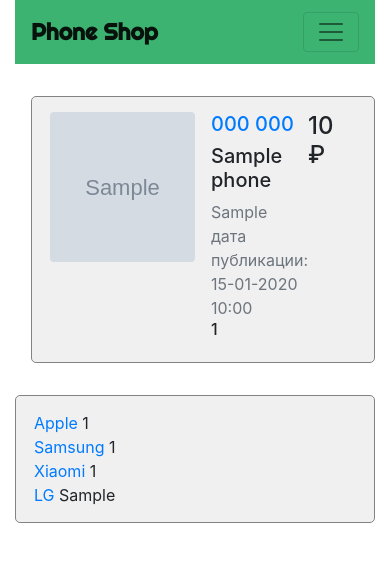
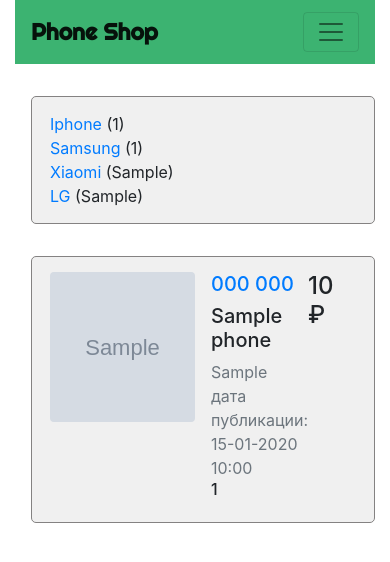
Before and after one commit to arqa96/Django, a Django app: template Django/NewProject/phone/templates/phone/home.html in a window 390 px wide. Shown: the top 562 px of the page. Run offline with Django 3.2, Linux system fonts and the light colour scheme; the template is opened without the code that fills it: most values are stand-ins (such as "Sample title", 1, 10 or a date in 2020); grey boxes marked "Sample" are stand-in pictures; some libraries are stand-ins or nearby versions.

Commit message:
added ListView at phone/views.py

```diff
--- a/Django/NewProject/phone/static/phone/main.css
+++ b/Django/NewProject/phone/static/phone/main.css
@@ -23,11 +23,19 @@ ul {
 
 .content-section {
   margin-top: 2rem;
+  margin-left: 1rem;
   background-color: #F0F0F0;
   padding: 15px 18px;
   border: 1px solid #848282;
   border-radius: 5px;
 }
+
+.content-section ul {
+  margin: 0;
+  padding: 0;
+  list-style-type: none;
+}
+
 
 .site-header .navbar-nav .nav-item .nav-link {
   color: black;
--- a/Django/NewProject/phone/templates/phone/base.html
+++ b/Django/NewProject/phone/templates/phone/base.html
@@ -9,6 +9,7 @@
     <link rel="stylesheet" href="https://stackpath.bootstrapcdn.com/bootstrap/4.3.1/css/bootstrap.min.css" integrity="sha384-ggOyR0iXCbMQv3Xipma34MD+dH/1fQ784/j6cY/iJTQUOhcWr7x9JvoRxT2MZw1T" crossorigin="anonymous">
 
     <title>Phone shop</title>
+
 
   </head>
   <body>
@@ -51,30 +52,6 @@
             {% endif %}
             {% block content %}{% endblock %}
           </div>
-          <div class="col-lg-4">
-            {% for app_count in apple_count %}
-            {% for sam_count in samsung_count %}
-            {% for xia_count in xiaomi_count %}
-            {% for lg_count in lg_count %}
-              <nav class="menu">
-                <div>
-                  <a href="#">Apple</a> {{ app_count }}
-                </div>
-                <div>
-                  <a href="#">Samsung</a> {{ sam_count }}
-                </div>
-                <div>
-                  <a href="#">Xiaomi</a> {{ xia_count }}
-                </div>
-                <div>
-                  <a href="#">LG</a> {{ lg_count }}
-                </div>
-              </nav>
-            {% endfor %}
-            {% endfor %}
-            {% endfor %}
-            {% endfor %}
-          </div>
         </div>
       </div>
     </main>
--- a/Django/NewProject/phone/templates/phone/home.html
+++ b/Django/NewProject/phone/templates/phone/home.html
@@ -1,13 +1,31 @@
 {% extends 'phone/base.html' %}
 {% block content %}
 
+{% for app_count in apple_count %}
+{% for sam_count in samsung_count %}
+{% for xia_count in xiaomi_count %}
+{% for lg_count in lg_count %}
+
+  <nav class="content-section">
+    <ul>
+    <li><a href="#">Iphone </a>({{ app_count }})</li>
+    <li><a href="#">Samsung </a>({{ sam_count }})</li>
+    <li><a href="#">Xiaomi </a>({{ xiaomi_count }})</li>
+    <li><a href="#">LG </a>({{ lg_count }})</li>
+  </ul>
+  </nav>
+
+{% endfor %}
+{% endfor %}
+{% endfor %}
+{% endfor %}
+
 {% for phone in phones %}
-  <article class="media content-section ml-3">
+  <article class="media content-section">
     <img  class="rounded article-img" src="{{ phone.image.url }}" height="150px" width="145px"  alt="">
     <div class="media-body ml-3">
       <div class="media article-metadate">
         <a href="{% url 'phone-detail' phone.id %}"><h5>{{ phone.get_phone_display }} {{phone.phone_model}}</h5></a>
-
       </div>
       <h5>{{ phone.name }}</h5>
       <p class="text-muted">{{ phone.get_metro_display }}<br>
@@ -16,7 +34,6 @@
       <h6>{{ phone.phone_number }}</h6>
     </div>
     <h4>{{ phone.price }} &#8381;</h4>
-
   </article>
 {% endfor %}
 {% endblock %}
--- a/Django/NewProject/phone/urls.py
+++ b/Django/NewProject/phone/urls.py
@@ -1,6 +1,7 @@
 from django.urls import path
 from . import views
 from .views import (
+	PhoneListView,
     PhoneCreateView,
     PhoneDetailView,
     PhoneUpdateView,
@@ -8,7 +9,7 @@ from .views import (
 )
 
 urlpatterns = [
-    path('', views.home, name='home'),
+    path('', PhoneListView.as_view(), name='home'),
     path('phone/<int:pk>/', PhoneDetailView.as_view(), name='phone-detail'),
     path('phone/new/', PhoneCreateView.as_view(), name='phone-create'),
     path('phone/<int:pk>/update/', PhoneUpdateView.as_view(), name='phone-update'),
--- a/Django/NewProject/users/templates/users/profile.html
+++ b/Django/NewProject/users/templates/users/profile.html
@@ -6,7 +6,7 @@
     <div class="media">
       <img  class="rounded-circle article-img" src="{{ request.user.profile.image.url }}" height="80px" width="80px">
       <div class="media-body ml-3">
-        <a  class="pr-0"href="{% url 'profile' %}"><h4>{{ user.username }}</h4></a>
+        <a href="{% url 'profile' %}"><h4>{{ user.username }}</h4></a>
         <p class="text-muted">{{ user.email }}</p>
       </div>
     </div>
```
Also changed, not shown: Django/NewProject/phone/views.py (+21 -9 lines), Django/NewProject/db.sqlite3.
